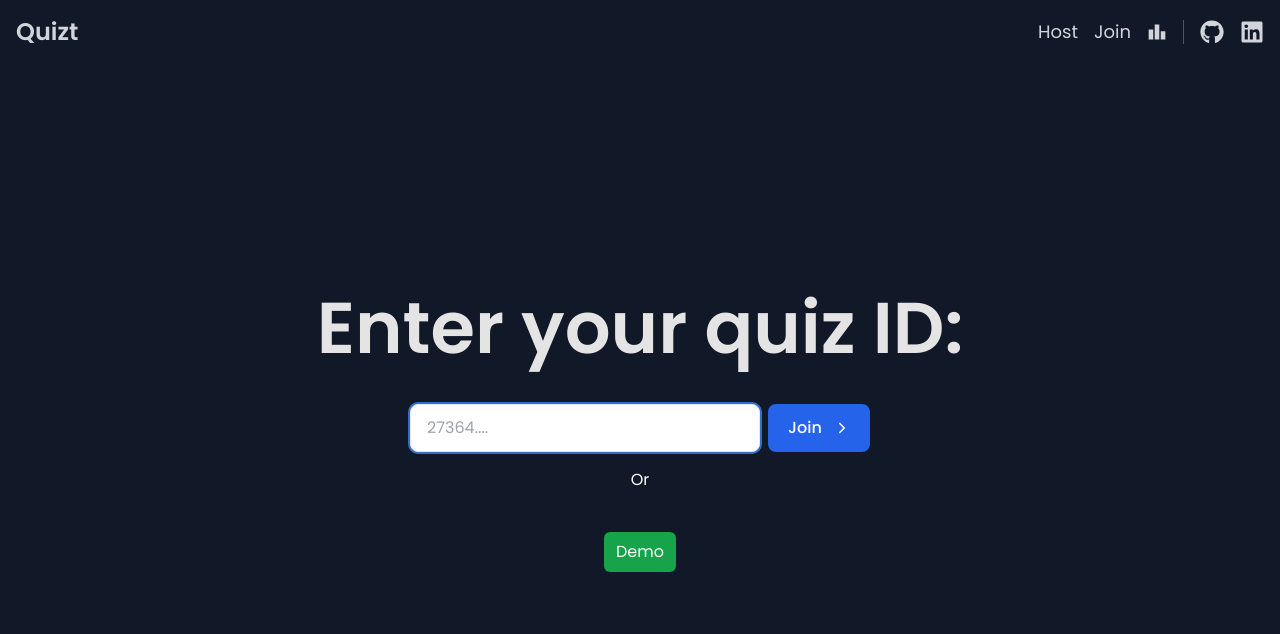
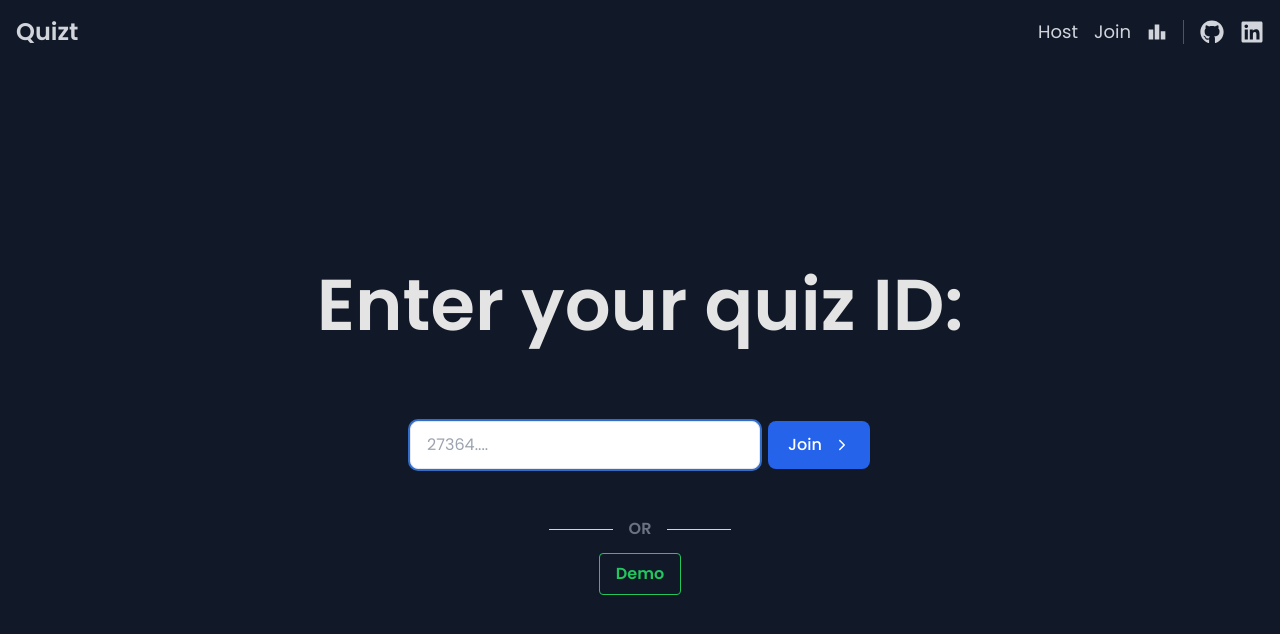
Before and after one commit to abdel-rahmanSalem/quizt, a React (Vite) app: page /quiz-id in a window 1280 px wide. Shown: the top 634 px of the page. Built offline with nearby package versions, Linux system fonts and the light colour scheme.

Commit message:
Modify the Demo button UI

```diff
--- a/src/components/HeaderText.jsx
+++ b/src/components/HeaderText.jsx
@@ -1,7 +1,7 @@
 import PropTypes from "prop-types";
 function HeaderText({ children }) {
   return (
-    <div className="max-w-3xl mb-10">
+    <div className="max-w-3xl mb-20">
       <h1 className="text-4xl sm:text-5xl md:text-7xl text-center font-semibold select-none text-[#E4E4E4]">
         {children}
       </h1>
--- a/src/pages/QuizIdPage.jsx
+++ b/src/pages/QuizIdPage.jsx
@@ -22,13 +22,11 @@ function QuizId() {
 
   if (status === "loading") return <Loader>Entering the quiz...</Loader>;
 
-
   return (
     <>
-
       <HeaderText>Enter your quiz ID: </HeaderText>
 
-      <form className="flex gap-2 flex-col md:flex-row "  onSubmit={handleSubmit}>
+      <form className="flex gap-2 flex-col md:flex-row" onSubmit={handleSubmit}>
         <input
           autoFocus
           maxLength="20"
@@ -41,16 +39,17 @@ function QuizId() {
         />
         <Button type="primary">Join</Button>
       </form>
-      <div className="flex items-center justify-between my-4">
-        <span className="h-1 w-full bg-slate-400"></span>
-        <span>Or</span>
-        <span className="h-1 w-full bg-slate-400"></span>
+      <div className="flex items-center mt-12 mb-3">
+        <hr className="w-16 border-gray-300" />
+        <p className="mx-4 text-gray-500 font-semibold">OR</p>
+        <hr className="w-16 border-gray-300" />
       </div>
-      <div className="mt-6 w-[20rem] flex items-center">
-        <button className="underline-offset-4 max-w-max mx-auto bg-green-600 rounded-md px-3 py-2" type="submit" onClick={() => checkQuizId("123456")}>
-            <span className="text-white ">Demo</span>
-        </button>
-      </div>
+      <button
+        className="border border-green-500 text-green-500 hover:text-white hover:bg-green-500 font-semibold py-2 px-4 rounded shadow"
+        onClick={() => checkQuizId("123456")}
+      >
+        Demo
+      </button>
     </>
   );
 }
```
